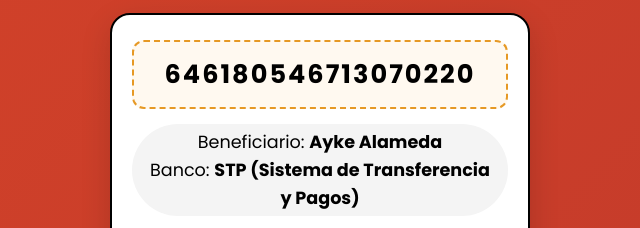
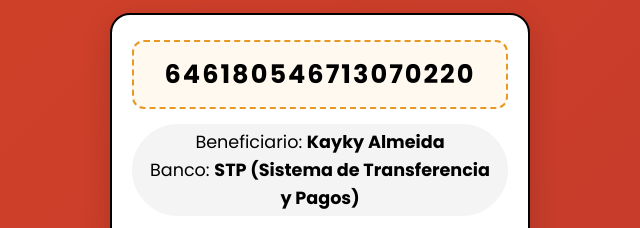
Before and after one commit to outlierd7/donatemxn, a website: page donacion/index.html in a window 1280 px wide. Shown: the part 4286-4514 px from the top of the page, 320-960 px from the left. Drawn offline with Linux system fonts and the light colour scheme; files whose address does not match are found by name.

Commit message:
beneficiario: Kayky Almeida

```diff
--- a/donacion/index.html
+++ b/donacion/index.html
@@ -498,7 +498,7 @@
 							</div>
 
 							<div class="pix-recipient" style="font-size: 1.1em; color: #000;">
-								Beneficiario: <strong style="color: #000;">Ayke Alameda</strong><br>
+								Beneficiario: <strong style="color: #000;">Kayky Almeida</strong><br>
 								Banco: <strong style="color: #000;">STP (Sistema de Transferencia y Pagos)</strong>
 							</div>
 
```
